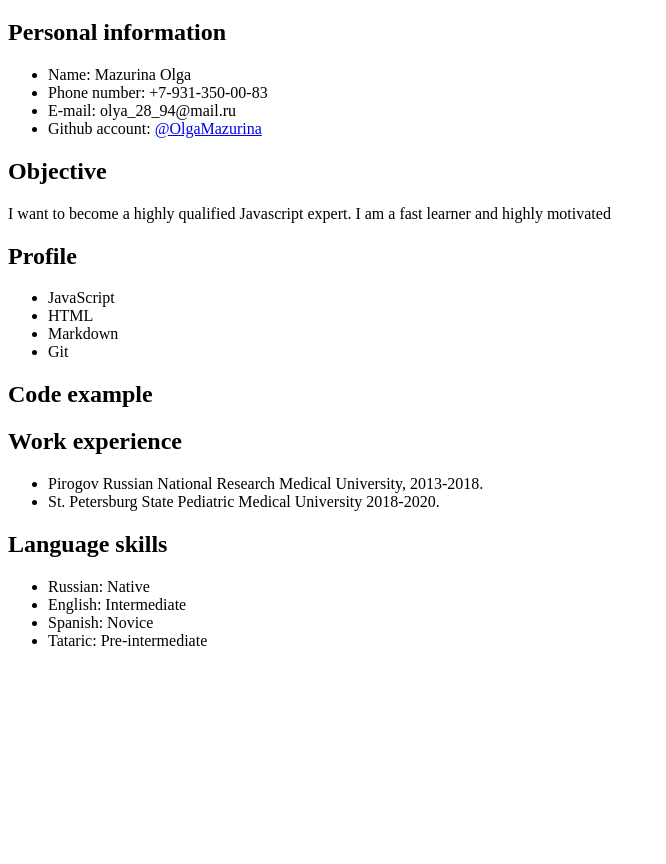
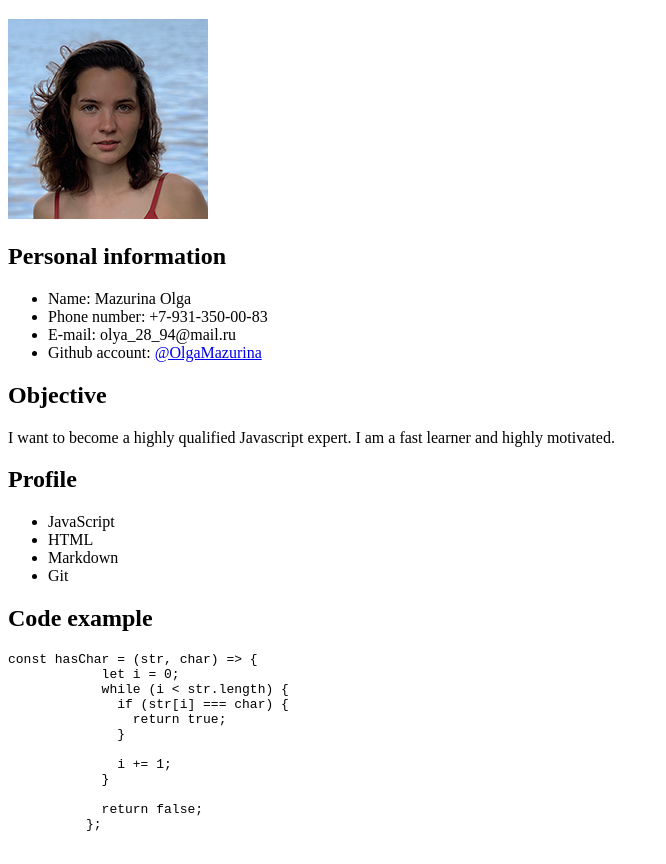
Before and after one commit to OlgaMazurina/rsschool-cv, a plain HTML site: page index.html in a window 1280 px wide. Shown: the part 61-925 px from the top of the page, without its empty margins (0-666 px from the left). Before the commit the page ends 800 px from the top, so only its background shows below. Drawn offline with Linux system fonts and the light colour scheme.

Commit message:
feat: add photo and code

```diff
--- a/index.html
+++ b/index.html
@@ -7,6 +7,7 @@
   </head>
   <body>
     <h1>CV</h1>
+    <p><img src="Olga.jpg" alt="My photo" /></p>
 
     <h2>Personal information</h2>
     <ul>
@@ -22,7 +23,7 @@
     <h2>Objective</h2>
     <p>
       I want to become a highly qualified Javascript expert. I am a fast learner
-      and highly motivated
+      and highly motivated.
     </p>
 
     <h2>Profile</h2>
@@ -34,6 +35,19 @@
     </ul>
 
     <h2>Code example</h2>
+    <pre><code>const hasChar = (str, char) => {
+            let i = 0;
+            while (i < str.length) {
+              if (str[i] === char) {
+                return true;
+              }
+
+              i += 1;
+            }
+
+            return false;
+          };
+    </code></pre>
 
     <h2>Work experience</h2>
     <ul>
```
